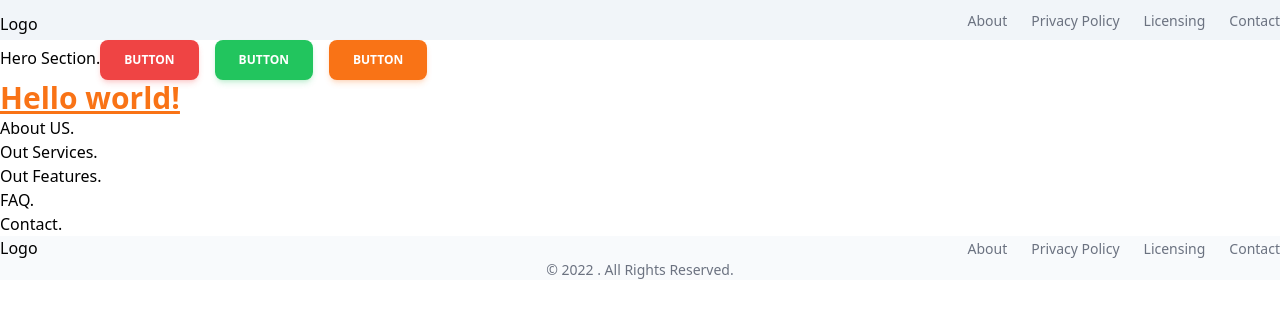
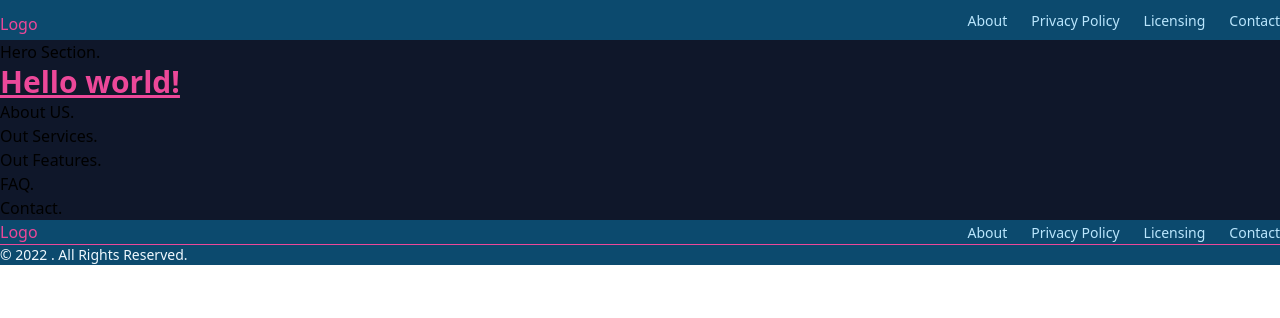
Before and after one commit to aoigj100a/aoigj100-website, a Next.js app: page / in a window 1280 px wide. Shown: the top 318 px of the page. Built offline with nearby package versions, Linux system fonts and the light colour scheme.

Commit message:
style: add color matching

```diff
--- a/src/components/common/logo/Logo.tsx
+++ b/src/components/common/logo/Logo.tsx
@@ -1,7 +1,7 @@
 export const Logo = ()=>{
     return (
         <div className="flex items-center mb-4 sm:mb-0">
-          <div>Logo</div>
+          <div className="text-pink-500">Logo</div>
         </div>
     )
 }
--- a/src/components/common/menu/Menu.tsx
+++ b/src/components/common/menu/Menu.tsx
@@ -4,7 +4,7 @@ export const Menu = () => {
       <li>
         <a
           href="#"
-          className="mr-4 text-sm text-gray-500 hover:underline md:mr-6 dark:text-gray-400"
+          className="mr-4 text-sm text-sky-200 hover:underline md:mr-6"
         >
           About
         </a>
@@ -12,7 +12,7 @@ export const Menu = () => {
       <li>
         <a
           href="#"
-          className="mr-4 text-sm text-gray-500 hover:underline md:mr-6 dark:text-gray-400"
+          className="mr-4 text-sm text-sky-200 hover:underline md:mr-6"
         >
           Privacy Policy
         </a>
@@ -20,7 +20,7 @@ export const Menu = () => {
       <li>
         <a
           href="#"
-          className="mr-4 text-sm text-gray-500 hover:underline md:mr-6 dark:text-gray-400"
+          className="mr-4 text-sm text-sky-200 hover:underline md:mr-6"
         >
           Licensing
         </a>
@@ -28,7 +28,7 @@ export const Menu = () => {
       <li>
         <a
           href="#"
-          className="text-sm text-gray-500 hover:underline dark:text-gray-400"
+          className="text-sm text-sky-200 hover:underline"
         >
           Contact
         </a>
--- a/src/components/footer/Footer.tsx
+++ b/src/components/footer/Footer.tsx
@@ -2,7 +2,7 @@ import { Logo } from "../common/logo/Logo";
 
 const Footer = () => {
   return (
-    <footer className="bg-slate-50">
+    <footer className="bg-sky-900">
       {/* p-4 md:px-6 md:py-8 */}
       <div className="sm:flex sm:items-center sm:justify-between">
         <Logo/>
@@ -10,7 +10,7 @@ const Footer = () => {
       <li>
         <a
           href="#"
-          className="mr-4 text-sm text-gray-500 hover:underline md:mr-6 dark:text-gray-400"
+          className="mr-4 text-sm text-sky-200 hover:underline md:mr-6"
         >
           About
         </a>
@@ -18,7 +18,7 @@ const Footer = () => {
       <li>
         <a
           href="#"
-          className="mr-4 text-sm text-gray-500 hover:underline md:mr-6 dark:text-gray-400"
+          className="mr-4 text-sm text-sky-200 hover:underline md:mr-6"
         >
           Privacy Policy
         </a>
@@ -26,7 +26,7 @@ const Footer = () => {
       <li>
         <a
           href="#"
-          className="mr-4 text-sm text-gray-500 hover:underline md:mr-6 dark:text-gray-400"
+          className="mr-4 text-sm text-sky-200 hover:underline md:mr-6"
         >
           Licensing
         </a>
@@ -34,7 +34,7 @@ const Footer = () => {
       <li>
         <a
           href="#"
-          className="text-sm text-gray-500 hover:underline dark:text-gray-400"
+          className="text-sm text-sky-200 hover:underline"
         >
           Contact
         </a>
@@ -42,8 +42,8 @@ const Footer = () => {
     </ul>
       </div>
       {/* 分隔線 */}
-      {/* <hr className="my-6 border-gray-200 sm:mx-auto dark:border-gray-700 lg:my-8" /> */}
-      <span className="block text-sm text-gray-500 sm:text-center dark:text-gray-400">
+      <hr className="border-pink-500 sm:mx-auto bg-pink-500" />
+      <span className="flex items-center text-sm text-sky-50">
         © 2022 . All Rights Reserved.
       </span>
     </footer>
--- a/src/components/header/Header.tsx
+++ b/src/components/header/Header.tsx
@@ -19,7 +19,7 @@ const Header = () => {
   }
 
   return (
-    <header className="bg-slate-100 h-[40px]">
+    <header className="bg-sky-900 h-[40px]">
       {/* p-4 md:px-6 md:py-8 */}
       <div className="flex justify-between items-center">
         <Logo />
@@ -30,7 +30,7 @@ const Header = () => {
               onClick={() => openMenuHandler()}
             >
               <svg
-                className="fill-current h-6 w-6 text-gray-700"
+                className="fill-current h-6 w-6 text-sky-50"
                 viewBox="0 0 20 20"
                 xmlns="http://www.w3.org/2000/svg"
               >
--- a/src/pages/index.tsx
+++ b/src/pages/index.tsx
@@ -1,9 +1,9 @@
 export default function Home() {
   return (
-    <main>
-      <div>
+    <main className="bg-slate-900">
+      <section>
         Hero Section.
-        <button
+        {/* <button
           className="middle none center mr-4 rounded-lg bg-red-500 py-3 px-6 font-sans text-xs font-bold uppercase text-white shadow-md shadow-red-500/20 transition-all hover:shadow-lg hover:shadow-red-500/40 focus:opacity-[0.85] focus:shadow-none active:opacity-[0.85] active:shadow-none disabled:pointer-events-none disabled:opacity-50 disabled:shadow-none"
           data-ripple-light="true"
         >
@@ -20,16 +20,16 @@ export default function Home() {
           data-ripple-light="true"
         >
           Button
-        </button>
-        <h1 className="text-3xl font-bold underline text-orange-500 ">
+        </button> */}
+        <h1 className="text-3xl font-bold underline text-pink-500 ">
           Hello world!
         </h1>
-      </div>
-      <div>About US.</div>
-      <div>Out Services.</div>
-      <div>Out Features.</div>
-      <div>FAQ.</div>
-      <div>Contact.</div>
+      </section>
+      <section>About US.</section>
+      <section>Out Services.</section>
+      <section>Out Features.</section>
+      <section>FAQ.</section>
+      <section>Contact.</section>
     </main>
   );
 }
```
